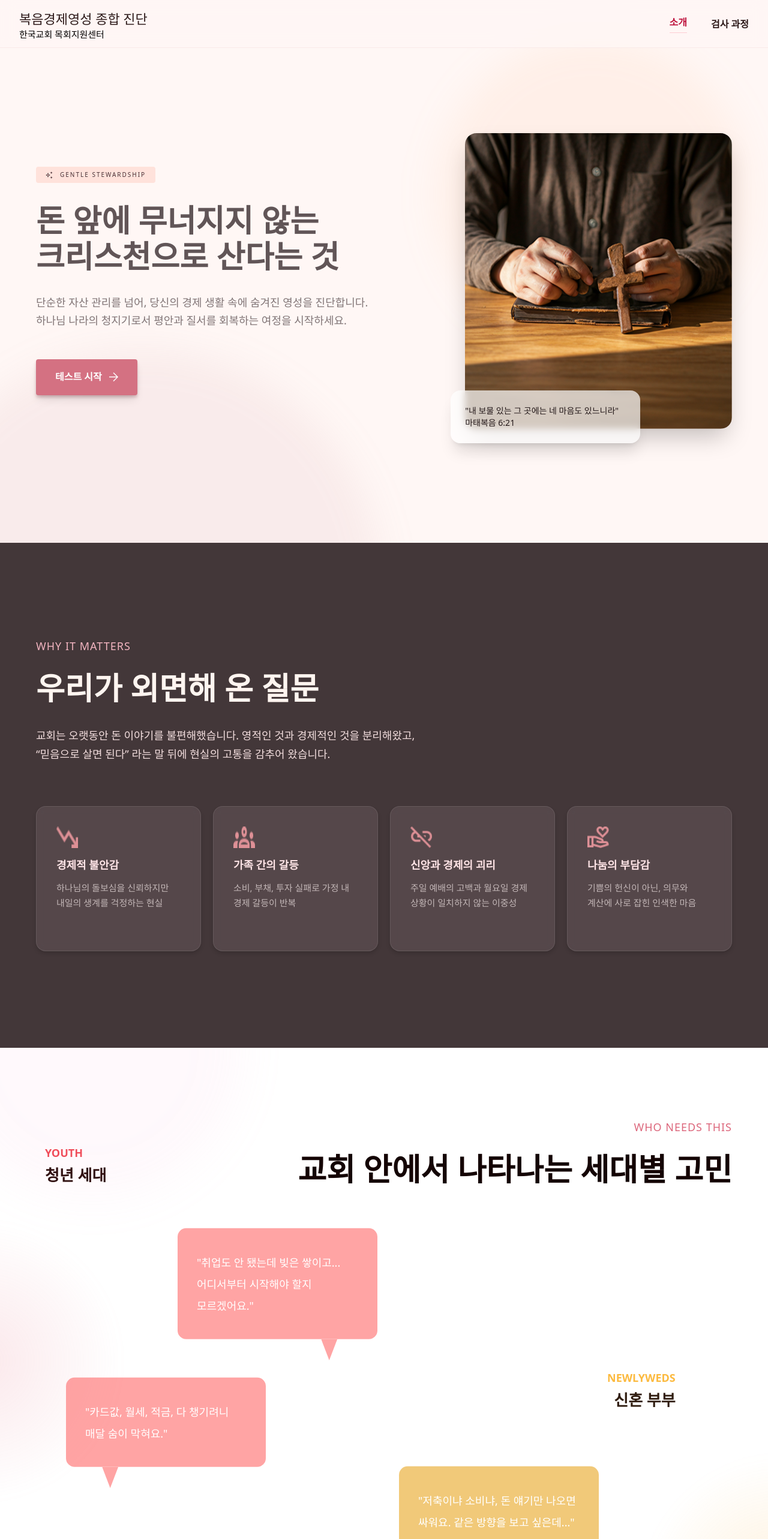
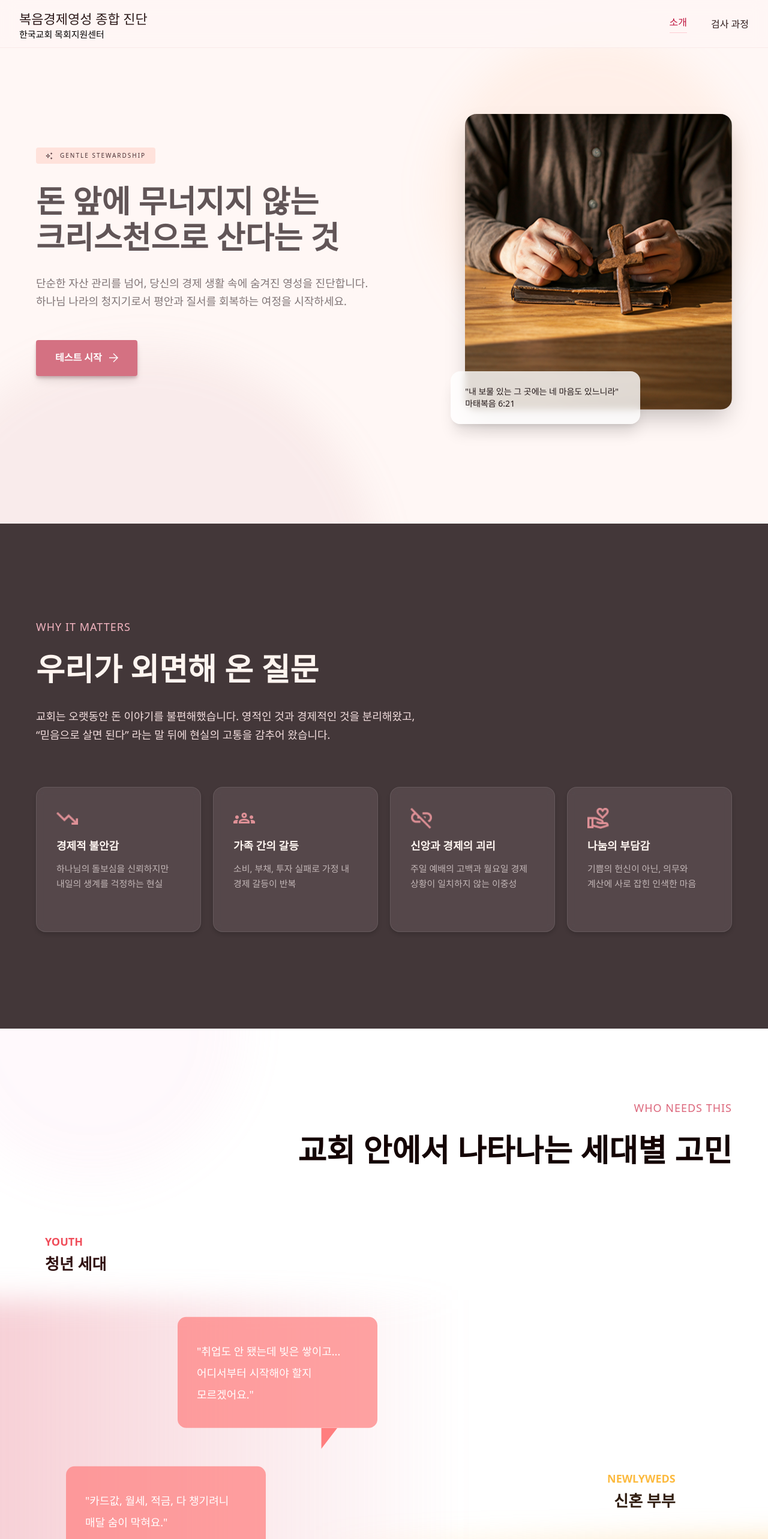
Before and after one commit to Palm-Laboratory/MSIG, a Next.js app: page /info in a window 1280 px wide. Shown: the top 2566 px of the page at 60% size. Built offline with nearby package versions, Linux system fonts and the light colour scheme; a web font is replaced by a local one.

Commit message:
style: 소개 페이지 세대별 고민·MSBF·CTA 섹션 디자인 보강

```diff
--- a/src/app/info/page.tsx
+++ b/src/app/info/page.tsx
@@ -99,12 +99,13 @@ const hiddenQuestions = [
 ];
 
 const msbfAreas = [
-  ["M", "Mission", "부르심", "하나님으로부터 받은 미션을 일터와 삶 속에서 어떻게 수행하고 있는지 점검"],
-  ["S", "Stewardship", "청지기", "그리스도인으로서 맡겨진 것을 지키고 관리하는 청지기 사명의 태도 점검"],
-  ["B", "Building", "세움", "하나님이 주신 은사와 재능, 재정을 어떻게 세우고 키워 성장시키는지 점검"],
-  ["F", "Flowing", "흘려보냄", "하나님이 허락하신 아버지의 마음으로 나누고 기부하며 흘려보내는 삶의 태도 점검"],
+  ["M", "Mission", "부르심", "하나님으로부터 받은 미션을 일터와 삶 속에서 어떻게 수행하고 있는지 점검", "#ea738a"],
+  ["S", "Stewardship", "청지기", "그리스도인으로서 맡겨진 것을 지키고 관리하는 청지기 사명의 태도 점검", "#e0a15a"],
+  ["B", "Building", "세움", "하나님이 주신 은사와 재능, 재정을 어떻게 세우고 키워 성장시키는지 점검", "#58b279"],
+  ["F", "Flowing", "흘려보냄", "하나님이 허락하신 아버지의 마음으로 나누고 기부하며 흘려보내는 삶의 태도 점검", "#71a1f0"],
 ];
 
+// 2000px solid extension → solid stop at 2000/(2000+768) ≈ 72.25%
 const generationLabels = [
   {
     key: "youth",
@@ -113,8 +114,13 @@ const generationLabels = [
     color: "#f04d5a",
     titleColor: "#301010",
     glow: "rgba(234,139,154,0.2)",
+    gradientBg: "linear-gradient(to right, rgba(234,139,154,0.4) 0%, rgba(234,139,154,0.4) 72.25%, rgba(234,139,154,0) 100%)",
+    gradientBgMobile: "linear-gradient(to right, rgba(234,139,154,0.4) 0%, rgba(234,139,154,0) 100%)",
+    gradientSide: "left" as const,
+    blur: 24,
+    desktopTop: 605,
     x: 51,
-    y: 300.3,
+    y: 480.3,
     align: "left",
   },
   {
@@ -124,8 +130,13 @@ const generationLabels = [
     color: "#fcba3f",
     titleColor: "#301d10",
     glow: "rgba(249,183,78,0.2)",
+    gradientBg: "linear-gradient(to left, rgba(249,183,78,0.4) 0%, rgba(249,183,78,0.4) 72.25%, rgba(249,183,78,0) 100%)",
+    gradientBgMobile: "linear-gradient(to left, rgba(249,183,78,0.4) 0%, rgba(249,183,78,0) 100%)",
+    gradientSide: "right" as const,
+    blur: 24,
+    desktopTop: 1005,
     x: 988,
-    y: 675.3,
+    y: 875.3,
     align: "right",
   },
   {
@@ -135,8 +146,13 @@ const generationLabels = [
     color: "#43cd39",
     titleColor: "#081906",
     glow: "rgba(113,233,65,0.2)",
+    gradientBg: "linear-gradient(to right, rgba(113,233,65,0.4) 0%, rgba(113,233,65,0.4) 72.25%, rgba(113,233,65,0) 100%)",
+    gradientBgMobile: "linear-gradient(to right, rgba(113,233,65,0.4) 0%, rgba(113,233,65,0) 100%)",
+    gradientSide: "left" as const,
+    blur: 24,
+    desktopTop: 1410,
     x: 60,
-    y: 1085.3,
+    y: 1285.3,
     align: "left",
   },
   {
@@ -146,8 +162,13 @@ const generationLabels = [
     color: "#3957cd",
     titleColor: "#0e1531",
     glow: "rgba(78,115,249,0.2)",
+    gradientBg: "linear-gradient(to left, rgba(78,115,249,0.4) 0%, rgba(78,115,249,0.4) 72.25%, rgba(78,115,249,0) 100%)",
+    gradientBgMobile: "linear-gradient(to left, rgba(78,115,249,0.4) 0%, rgba(78,115,249,0) 100%)",
+    gradientSide: "right" as const,
+    blur: 24,
+    desktopTop: 1800,
     x: 975,
-    y: 1469.3,
+    y: 1669.3,
     align: "right",
   },
 ];
@@ -157,8 +178,9 @@ const generationBubbles = [
     key: "youth-1",
     text: "\"취업도 안 됐는데 빚은 쌓이고... 어디서부터 시작해야 할지 모르겠어요.\"",
     color: "rgba(255,126,126,0.7)",
+    tailColor: "#FF7E7E",
     x: 296,
-    y: 454.3,
+    y: 634.3,
     width: 326.4,
     tailAlign: "center",
     tailFlip: true,
@@ -167,38 +189,45 @@ const generationBubbles = [
     key: "youth-2",
     text: "\"카드값, 월세, 적금, 다 챙기려니 매달 숨이 막혀요.\"",
     color: "rgba(255,126,126,0.7)",
+    tailColor: "#FF7E7E",
     x: 110,
-    y: 703.3,
+    y: 883.3,
     width: 332.8,
     tailAlign: "left",
     tailFlip: false,
+    mirrorTail: true,
   },
   {
     key: "newlyweds-1",
     text: "\"저축이냐 소비냐, 돈 얘기만 나오면 싸워요. 같은 방향을 보고 싶은데...\"",
     color: "rgba(236,179,65,0.7)",
+    tailColor: "#ECB341",
     x: 665,
-    y: 851.3,
+    y: 1051.3,
     width: 332.8,
     tailAlign: "left",
     tailFlip: false,
+    mirrorTail: false,
   },
   {
     key: "newlyweds-2",
     text: "\"둘 다 버는데 왜 돈이 안 모이는지 정말 모르겠어요.\"",
     color: "rgba(236,179,65,0.7)",
+    tailColor: "#ECB341",
     x: 865,
-    y: 1099.3,
+    y: 1299.3,
     width: 326.4,
     tailAlign: "center",
     tailFlip: true,
+    mirrorTail: true,
   },
   {
     key: "middle-age-1",
     text: "\"애 학원비에 노후 준비까지, 어디서 돈이 새는지 모르겠어요.\"",
     color: "rgba(58,163,60,0.7)",
+    tailColor: "#3AA33C",
     x: 85,
-    y: 1249.3,
+    y: 1449.3,
     width: 326.4,
     tailAlign: "center",
     tailFlip: true,
@@ -207,31 +236,37 @@ const generationBubbles = [
     key: "middle-age-2",
     text: "\"대출은 아직 남았고, 은퇴는 다가오는데 뭘 먼저 해야 할지...\"",
     color: "rgba(58,163,60,0.7)",
+    tailColor: "#3AA33C",
     x: 245,
-    y: 1512.3,
+    y: 1712.3,
     width: 332.8,
     tailAlign: "left",
     tailFlip: false,
+    mirrorTail: true,
   },
   {
     key: "senior-1",
     text: "\"수입이 끊기고 나니 매달이 불안해요. 남은 자산을 어떻게 지켜야 할까요?\"",
     color: "rgba(59,94,237,0.7)",
+    tailColor: "#3B5EED",
     x: 858,
-    y: 1645.3,
+    y: 1845.3,
     width: 332.8,
     tailAlign: "left",
     tailFlip: false,
+    mirrorTail: false,
   },
   {
     key: "senior-2",
     text: "\"자식한테 짐이 되기 싫어서 혼자 고민하다 지쳐요.\"",
     color: "rgba(59,94,237,0.7)",
+    tailColor: "#3B5EED",
     x: 655,
-    y: 1905.3,
+    y: 2105.3,
     width: 326.4,
     tailAlign: "center",
     tailFlip: true,
+    mirrorTail: true,
   },
 ];
 
@@ -266,11 +301,11 @@ const serviceSteps = [
   },
 ];
 
-function BubbleTail({ align = "left", color, flip = false }: { align?: "center" | "left"; color: string; flip?: boolean }) {
+function BubbleTail({ align = "left", color, flip = false, mirror = false }: { align?: "center" | "left"; color: string; flip?: boolean; mirror?: boolean }) {
   const tail = (
-    <div className="flex h-[35.334px] w-[27px] items-center justify-center">
+    <div className="flex h-[35.334px] w-[27px] items-center justify-center" style={mirror ? { transform: "scaleX(-1)" } : undefined}>
       <div className="-rotate-90 -scale-y-100">
-        <div className="h-[27px] w-[35.334px] [clip-path:polygon(0_50%,100%_0,100%_100%)]" style={{ background: color }} />
+        <div className="h-[27px] w-[35.334px] [clip-path:polygon(0_0,100%_0,100%_100%)]" style={{ background: color }} />
       </div>
     </div>
   );
@@ -292,7 +327,7 @@ export default function InfoPage() {
   return (
     <main className="min-h-screen overflow-hidden bg-[#fff7f5]">
       <script type="application/ld+json" dangerouslySetInnerHTML={{ __html: JSON.stringify(structuredData) }} />
-      <section className="relative flex min-h-[720px] items-center justify-center overflow-hidden bg-[#fff7f5] px-0 pb-32 pt-40 [@media(min-height:760px)]:min-h-[100svh] [@media(min-height:980px)]:min-h-[900px] max-lg:px-6 max-lg:pb-18 max-lg:pt-28">
+      <section className="relative flex min-h-[720px] items-center justify-center overflow-hidden bg-[#fff7f5] px-0 pb-[128px] pt-[128px] [@media(min-height:760px)]:min-h-[100svh] [@media(min-height:980px)]:min-h-[900px] max-lg:px-6 max-lg:pb-18 max-lg:pt-28">
         <div className="absolute -left-[164px] top-[584px] h-[800px] w-[800px] rounded-full bg-[rgba(193,133,144,0.1)] blur-[32px]" />
         <div className="absolute left-[728px] top-16 h-[520px] w-[520px] rounded-full bg-[rgba(255,172,117,0.1)] blur-[32px]" />
 
@@ -329,10 +364,10 @@ export default function InfoPage() {
           </div>
 
           <div className="relative flex-[0_0_444.8px] max-lg:w-full max-lg:max-w-[420px] max-lg:flex-auto">
-            <div className="h-[492.8px] w-[444.8px] overflow-hidden rounded-[19.2px] shadow-[0_20px_40px_-9.6px_rgba(0,0,0,0.25)] max-lg:aspect-[444.8/492.8] max-lg:h-auto max-lg:w-full">
-              <img className="block h-full w-full object-cover" alt="성경 위 십자가를 들고 묵상하는 사람" src={heroImage} />
+            <div className="w-fit overflow-hidden rounded-[19.2px] shadow-[0_20px_40px_-9.6px_rgba(0,0,0,0.25)] max-lg:w-full">
+              <img className="block h-auto w-auto max-w-full" width={445} height={493} alt="성경 위 십자가를 들고 묵상하는 사람" src={heroImage} />
             </div>
-            <blockquote className="absolute -bottom-[24.2px] -left-6 m-0 max-w-[360px] rounded-2xl bg-[rgba(255,255,255,0.7)] px-6 py-6 pr-9 text-sm font-light leading-5 text-[#24191a] shadow-[0_20px_25px_-5px_rgba(0,0,0,0.1),0_8px_10px_-6px_rgba(0,0,0,0.1)] backdrop-blur-[6px] max-lg:-bottom-5 max-lg:left-4 max-lg:max-w-[calc(100%-32px)] max-lg:px-5 max-lg:py-[18px]">
+            <blockquote className="absolute -bottom-[24.2px] -left-6 m-0 max-w-[360px] rounded-2xl bg-[rgba(255,255,255,0.8)] px-6 py-6 pr-9 text-sm font-light leading-5 text-[#24191a] shadow-[0_20px_25px_-5px_rgba(0,0,0,0.1),0_8px_10px_-6px_rgba(0,0,0,0.1)] backdrop-blur-[6px] max-lg:-bottom-5 max-lg:left-4 max-lg:max-w-[calc(100%-32px)] max-lg:px-5 max-lg:py-[18px]">
               <p className="whitespace-nowrap font-light">"내 보물 있는 그 곳에는 네 마음도 있느니라"</p>
               <cite className="block not-italic">마태복음 6:21</cite>
             </blockquote>
@@ -362,8 +397,8 @@ export default function InfoPage() {
           <div className="grid w-full grid-cols-4 gap-5 max-lg:grid-cols-2 max-sm:grid-cols-1">
             {hiddenQuestions.map((question) => (
               <article className="flex min-h-[242px] flex-col items-start gap-3 rounded-2xl border border-[rgba(255,255,255,0.1)] bg-[rgba(242,216,220,0.1)] p-[33px] shadow-[0_4px_6px_rgba(0,0,0,0.15)] backdrop-blur-[6px] max-lg:min-h-[220px] max-lg:p-7" key={question.title}>
-                <img className="h-9 w-9" alt="" src={question.icon} />
-                <h3 className="pt-1 text-h3 font-extrabold text-[#ffe4e6]">{question.title}</h3>
+                <img className="h-9 w-9 object-contain" alt="" src={question.icon} />
+                <h3 className="pt-1 text-h3 font-extrabold text-[#FFF5F0]">{question.title}</h3>
                 <p className="text-body-s font-medium text-[#ded2d2] opacity-80 lg:text-body-m">
                   {question.description}
                 </p>
@@ -381,13 +416,23 @@ export default function InfoPage() {
           </div>
         </div>
 
-        <div className="mx-auto hidden w-full overflow-visible pb-20 md:flex md:h-[73.5rem] md:justify-center min-[900px]:h-[81.13rem] lg:h-[86.5rem] min-[1150px]:h-[97.86rem] xl:h-[114.55rem]">
-          <div className="relative h-[133.75rem] w-[1280px] shrink-0 origin-top scale-[0.63] -translate-y-[15.75rem] min-[900px]:scale-[0.7] min-[900px]:-translate-y-[17.5rem] lg:scale-[0.75] lg:-translate-y-[18.75rem] min-[1150px]:scale-[0.855] min-[1150px]:-translate-y-[21.5rem] xl:scale-100 xl:-translate-y-[24.2rem]">
+        <div className="mx-auto hidden w-full overflow-visible pb-20 md:flex md:h-[81.4rem] md:justify-center min-[900px]:h-[89.9rem] lg:h-[95.9rem] min-[1150px]:h-[108.5rem] xl:h-[127.1rem]">
+          <div className="relative h-[146.25rem] w-[1280px] shrink-0 origin-top scale-[0.63] -translate-y-[15.75rem] min-[900px]:scale-[0.7] min-[900px]:-translate-y-[17.5rem] lg:scale-[0.75] lg:-translate-y-[18.75rem] min-[1150px]:scale-[0.855] min-[1150px]:-translate-y-[21.5rem] xl:scale-100 xl:-translate-y-[24.2rem]">
             <div className="pointer-events-none absolute -left-24 -top-24 h-[31.25rem] w-[31.25rem] rounded-full bg-[rgba(249,168,212,0.3)] opacity-25 blur-[40px]" />
-            <div className="absolute left-[-226px] top-[412.3px] h-[526px] w-[979px] rotate-180 rounded-r-[1000px] bg-[radial-gradient(circle_at_80%_50%,rgba(234,139,154,0.2)_0%,rgba(246,199,207,0)_28%)] blur-[12px]" />
-            <div className="absolute left-[519px] top-[802.3px] h-[526px] w-[979px] scale-y-[-1] rounded-r-[1000px] bg-[radial-gradient(circle_at_80%_50%,rgba(249,183,78,0.2)_0%,rgba(249,183,78,0)_28%)] blur-[12px]" />
-            <div className="absolute left-[-226px] top-[1206.3px] h-[526px] w-[979px] rotate-180 rounded-r-[1000px] bg-[radial-gradient(circle_at_80%_50%,rgba(113,233,65,0.2)_0%,rgba(113,233,65,0)_28%)] blur-[12px]" />
-            <div className="absolute left-[519px] top-[1602.3px] h-[526px] w-[979px] scale-y-[-1] rounded-r-[1000px] bg-[radial-gradient(circle_at_80%_50%,rgba(78,115,249,0.2)_0%,rgba(78,115,249,0)_28%)] blur-[12px]" />
+
+            {generationLabels.map((label) => (
+              <div
+                key={`bg-${label.key}`}
+                className="pointer-events-none absolute h-[526px]"
+                style={{
+                  top: label.desktopTop,
+                  ...(label.gradientSide === "left" ? { left: -2000 } : { right: -2000 }),
+                  width: "calc(60% + 2000px)",
+                  background: label.gradientBg,
+                  ...(label.blur ? { filter: `blur(${label.blur}px)` } : {}),
+                }}
+              />
+            ))}
 
             {generationLabels.map((label) => (
               <div
@@ -422,7 +467,7 @@ export default function InfoPage() {
                 <div className="flex items-center justify-center overflow-hidden rounded-[0.9rem] px-8 py-[38.4px]" style={{ background: bubble.color }}>
                   <p className="w-[16.8rem] text-h3 font-medium leading-9 text-white">{bubble.text}</p>
                 </div>
-                <BubbleTail align={bubble.tailAlign as "center" | "left"} color={bubble.color} flip={bubble.tailFlip} />
+                <BubbleTail align={bubble.tailAlign as "center" | "left"} color={bubble.tailColor ?? bubble.color} flip={bubble.tailFlip} mirror={bubble.mirrorTail} />
               </div>
             ))}
           </div>
@@ -440,7 +485,7 @@ export default function InfoPage() {
               const bubbles = generationBubbles.filter((bubble) => bubble.key.startsWith(label.key));
 
               return (
-                <article className="relative flex flex-col gap-5" key={label.key}>
+                <article className="relative flex flex-col gap-5 rounded-2xl -mx-4 p-4" key={label.key} style={{ background: label.gradientBgMobile }}>
                   <div className="flex flex-col gap-2">
                     <span className="text-h4 font-extrabold uppercase leading-6" style={{ color: label.color }}>
                       {label.eyebrow}
@@ -455,7 +500,7 @@ export default function InfoPage() {
                         <div className="flex min-h-[8.25rem] items-center justify-center overflow-hidden rounded-[0.9rem] px-8 py-8" style={{ background: bubble.color }}>
                           <p className="text-body-m font-medium leading-7 text-white">{bubble.text}</p>
                         </div>
-                        <BubbleTail color={bubble.color} />
+                        <BubbleTail color={bubble.tailColor ?? bubble.color} mirror={bubble.mirrorTail} />
                       </div>
                     ))}
                   </div>
@@ -468,27 +513,31 @@ export default function InfoPage() {
 
       <section className="relative flex min-h-[720px] flex-col items-center justify-center gap-[60px] overflow-hidden bg-[#52494b] px-[60px] py-[100px] text-[#fff7f5] [@media(min-height:760px)]:min-h-[100svh] [@media(min-height:980px)]:min-h-[900px] max-lg:px-6 max-lg:py-28" id="archetypes">
         <div className="pointer-events-none absolute -right-[200px] top-[120px] h-[420px] w-[620px] rotate-[28deg] rounded-[48%] border-4 border-[rgba(207,190,190,0.22)]" />
-        <div className="relative z-10 mx-auto grid w-full max-w-[1120px] gap-12 lg:grid-cols-[0.9fr_1.1fr] lg:items-center">
-          <div className="flex flex-col gap-6">
-            <span className="text-body-m font-medium uppercase tracking-[0.0625rem] text-[#f3b5c1] lg:text-h3">MSBF Framework</span>
-            <h2 className="text-display font-extrabold leading-tight text-[#e7dede] lg:text-h1-desktop xl:text-display-desktop">
-              MSBF 경제영성 진단 프로그램이란
-            </h2>
-            <p className="text-body-m font-light text-[rgba(255,247,245,0.76)] lg:text-body-l-desktop">
+        <div className="relative z-10 mx-auto grid w-full max-w-[1120px] gap-12 lg:grid-cols-[minmax(0,0.9fr)_minmax(0,1.1fr)] lg:items-center">
+          <div className="flex flex-col gap-8">
+            <div className="flex flex-col gap-6">
+              <span className="text-body-m font-medium uppercase tracking-[0.0625rem] text-[#f3b5c1] lg:text-h3">MSBF Framework</span>
+              <h2 className="text-display font-extrabold leading-tight text-[#FFF5F0] lg:text-h1-desktop xl:text-display-desktop">
+                MSBF 경제영성 진단 프로그램이란
+              </h2>
+            </div>
+            <p className="text-body-m font-medium text-[#F3DEDE] lg:text-body-l-desktop">
               MSBF는 성도의 경제영성을 네 가지 핵심 영역으로 분석하는 진단 프로그램입니다. 단순히 재정 상태만을 파악하는 것이 아니라, 삶 속에서 부르심을 어떻게 수행하고 맡겨진 것을
               지키며, 하나님이 주신 것을 세우고 흘려보내고 있는지를 입체적으로 점검하도록 설계되어 있습니다.
             </p>
           </div>
 
-          <div className="grid gap-4 sm:grid-cols-2">
-            {msbfAreas.map(([initial, label, title, description]) => (
-              <article className="rounded-lg border border-[rgba(255,247,245,0.12)] bg-[#5f5557] p-6 shadow-[0_18px_40px_rgba(36,25,26,0.18)]" key={label}>
-                <div className="mb-8 flex items-center justify-between gap-4">
-                  <strong className="flex h-12 w-12 items-center justify-center rounded bg-[#f3b5c1] text-h3 font-extrabold text-[#52494b]">{initial}</strong>
-                  <span className="text-label font-extrabold uppercase tracking-[0.14rem] text-[#cfbebe]">{label}</span>
+          <div className="grid min-w-0 gap-4 sm:grid-cols-2">
+            {msbfAreas.map(([initial, label, title, description, boxColor]) => (
+              <article className="min-w-0 rounded-lg border border-[rgba(255,247,245,0.12)] bg-[#5f5557] p-6 shadow-[0_18px_40px_rgba(36,25,26,0.18)]" key={label}>
+                <div className="mb-8 flex items-start justify-between gap-4">
+                  <strong className="flex h-12 w-12 shrink-0 items-center justify-center rounded text-h3 font-extrabold text-white" style={{ background: boxColor }}>{initial}</strong>
+                  <div className="flex min-w-0 flex-col items-end gap-0.5 text-right">
+                    <span className="text-[10px] font-extrabold uppercase tracking-[0.14rem] text-[#F3B5C1]">{label}</span>
+                    <h3 className="text-h3 font-extrabold text-[#FFF5F0]">{title}</h3>
+                  </div>
                 </div>
-                <h3 className="mb-3 text-h3 font-extrabold text-[#fff7f5]">{title}</h3>
-                <p className="text-body-s font-light text-[rgba(255,247,245,0.7)]">{description}</p>
+                <p className="text-body-s font-medium text-[rgba(255,247,245,0.7)]">{description}</p>
               </article>
             ))}
           </div>
@@ -522,10 +571,15 @@ export default function InfoPage() {
           <div className="absolute -right-[120px] top-[66.6px] h-[400px] w-[400px] rounded-full bg-[rgba(255,255,255,0.1)] blur-[32px]" />
           <div className="absolute -bottom-[96.79px] -left-24 h-64 w-64 rounded-full blur-[32px]" />
           <div className="relative z-10 flex flex-col items-center gap-[23px]">
-            <h2 className="pb-[17.6px] text-center text-h2 font-extrabold leading-tight text-white lg:text-h1-desktop">
-              지금, 당신의 경제 영성은 어떤지 확인해보세요
-            </h2>
-            <a className="relative inline-flex min-h-[4.3rem] items-center justify-center rounded-2xl bg-white px-12 py-5 text-center text-h4 font-extrabold text-[#a43248] shadow-[0_20px_25px_-5px_rgba(0,0,0,0.1),0_8px_10px_-6px_rgba(0,0,0,0.1)] transition hover:-translate-y-0.5 hover:brightness-[1.02] lg:text-h4-desktop" href="/diagnosis/info">
+            <div className="flex flex-col items-center gap-4">
+              <p className="text-center text-body-m font-medium text-[rgba(255,255,255,0.8)]">
+                "네 보물 있는 그 곳에는 네 마음도 있느니라" (마태복음 6:21)
+              </p>
+              <h2 className="text-center text-display font-extrabold leading-tight text-white">
+                지금, 당신의 마음이 어디에 있는지 확인해보세요
+              </h2>
+            </div>
+            <a className="relative inline-flex min-h-[4.3rem] items-center justify-center rounded-2xl bg-white px-12 py-5 text-center text-h4 font-extrabold !text-[#a43248] shadow-[0_20px_25px_-5px_rgba(0,0,0,0.1),0_8px_10px_-6px_rgba(0,0,0,0.1)] transition hover:-translate-y-0.5 hover:brightness-[1.02] lg:text-h4-desktop" href="/diagnosis/info">
               진단 시작하기
             </a>
           </div>
--- a/src/components/landing-header.tsx
+++ b/src/components/landing-header.tsx
@@ -41,7 +41,7 @@ export function LandingHeader({ brandHref = "/info", label = "메인 내비게
 
           return (
             <Link
-              className={isActive ? "border-b border-[#fecdd3] pb-[5px] text-base font-extrabold leading-6 !text-[#BE123C]" : "text-base font-semibold leading-6 text-[#78716c]"}
+              className={isActive ? "border-b border-[#fecdd3] pb-[5px] text-base font-normal leading-6 !text-[#BE123C]" : "text-base font-normal leading-6 text-[#78716c]"}
               href={item.href}
               key={item.label}
               style={isActive ? { color: "#BE123C" } : undefined}
```
